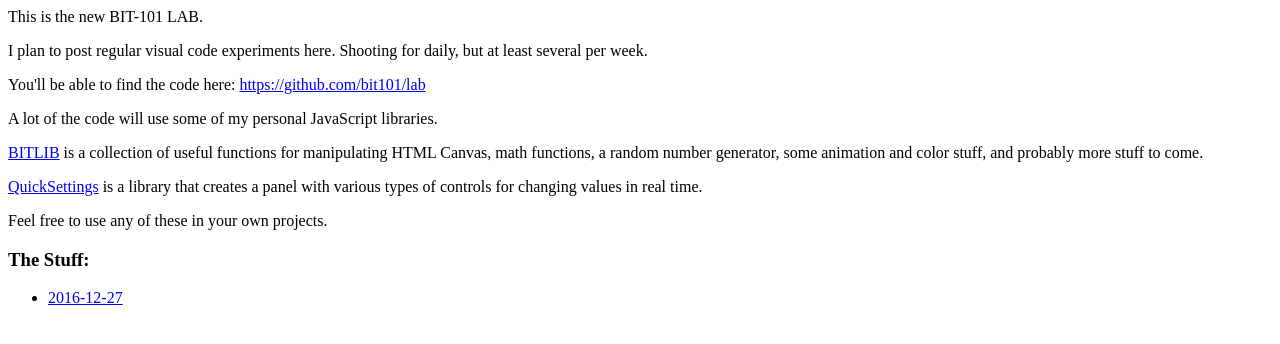
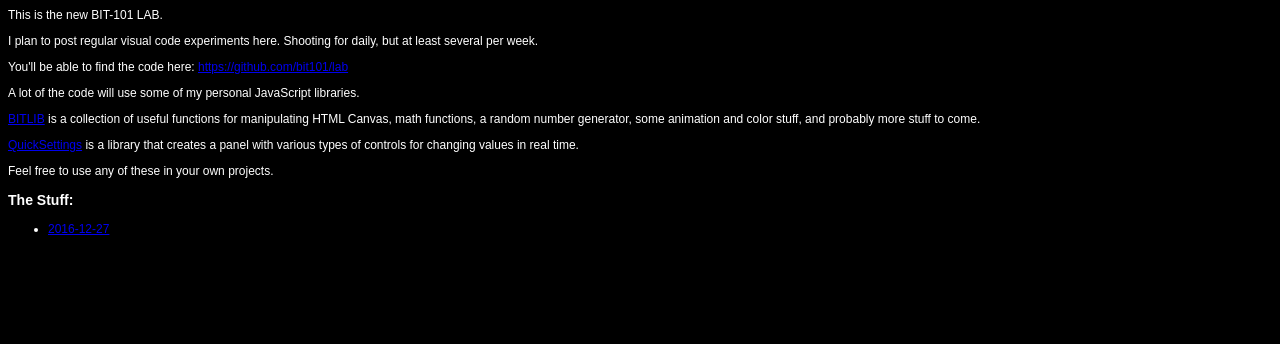
Before and after one commit to bit101/lab, a plain HTML site: page index.html in a window 1280 px wide. Drawn offline with Linux system fonts and the light colour scheme.

Commit message:
main style

```diff
--- a/index.html
+++ b/index.html
@@ -1,6 +1,7 @@
 <html>
 <head>
 <title>BIT-101 LAB</title>
+<link rel="stylesheet" type="text/css" href="styles/main.css">
 </head>
 <body>
 <p>This is the new BIT-101 LAB.<p>
--- /dev/null
+++ b/styles/main.css
@@ -0,0 +1,5 @@
+html, body {
+    color: white;
+    background-color: black;
+    font: 12px Arial;
+}
```
